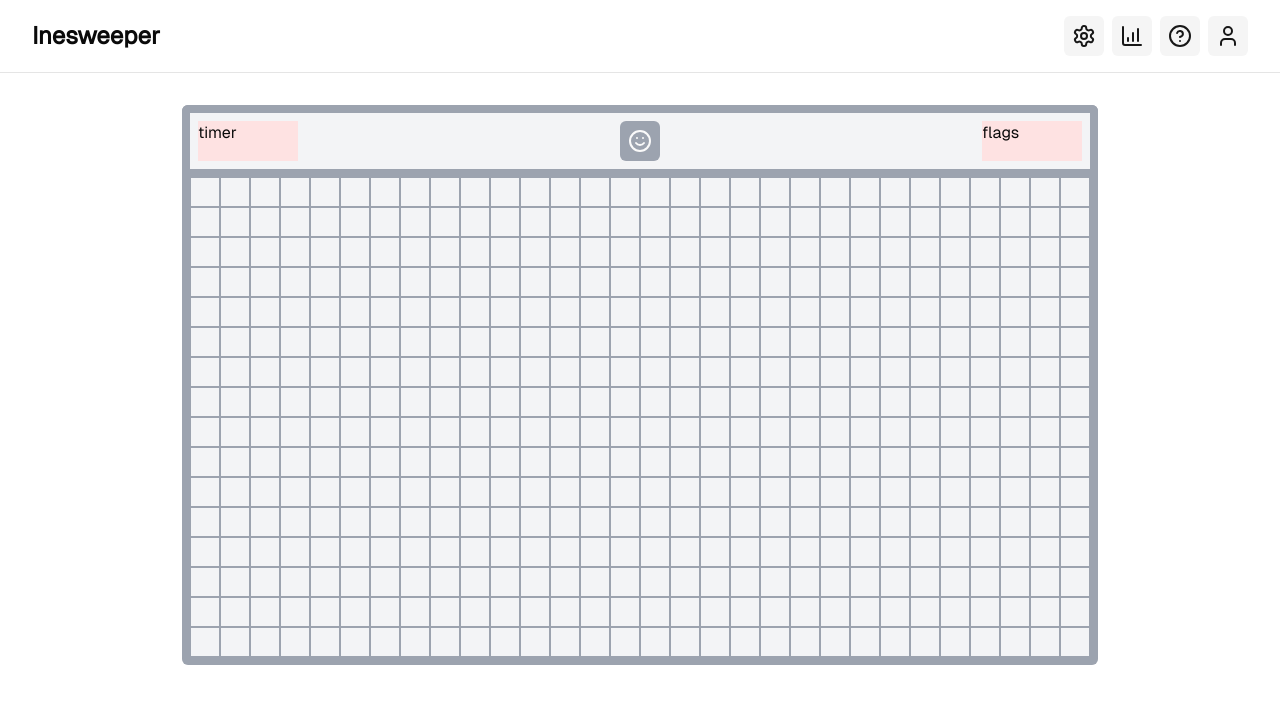
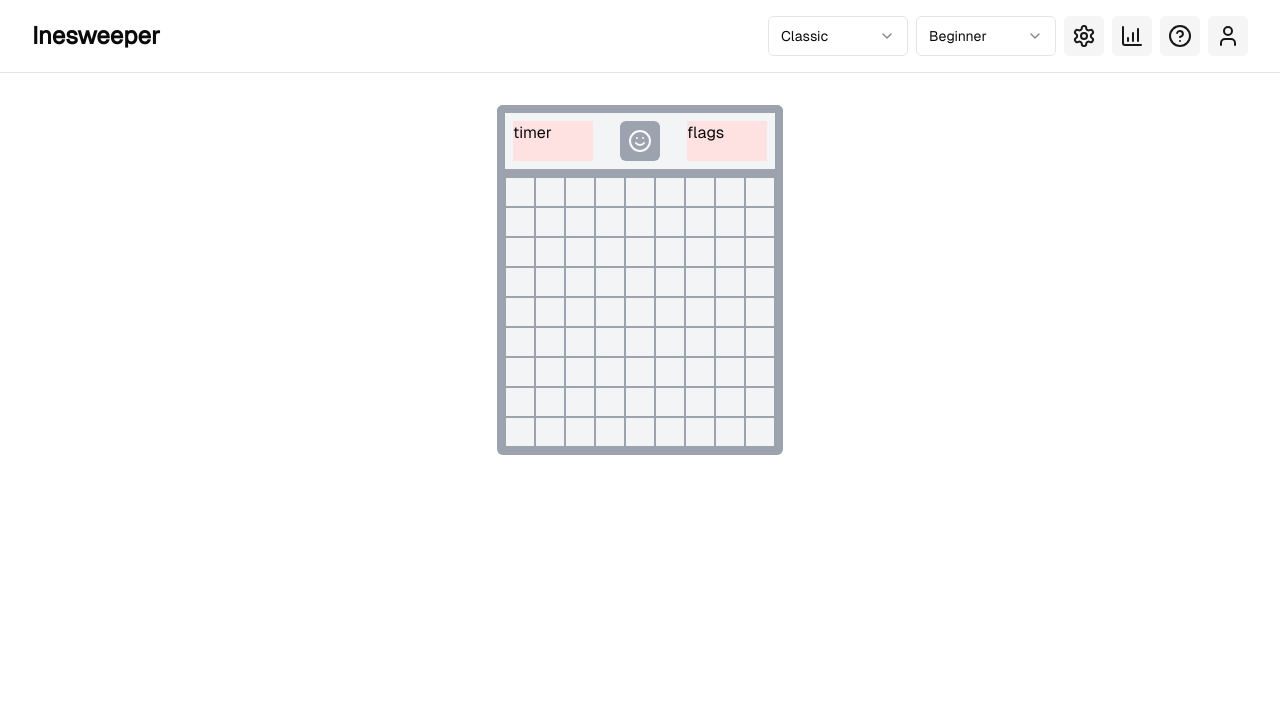
Before and after one commit to osutaiko/inesweeper, a React (Vite) app: page / in a window 1280 px wide. Shown: the top 704 px of the page. Built offline with nearby package versions, Linux system fonts and the light colour scheme.

Commit message:
fix: Liar mode logic fix & restructure of cell type

```diff
--- a/package.json
+++ b/package.json
@@ -41,6 +41,7 @@
   "dependencies": {
     "@heroicons/react": "2.1.5",
     "@radix-ui/react-scroll-area": "^1.2.2",
+    "@radix-ui/react-select": "^2.1.4",
     "@radix-ui/react-slot": "^1.1.1",
     "class-variance-authority": "^0.7.1",
     "clsx": "^2.1.1",
--- a/src/components/Layout.tsx
+++ b/src/components/Layout.tsx
@@ -1,14 +1,47 @@
-import { Outlet, Link } from "react-router-dom";
+import { useState } from "react";
+import GameBoard from "./GameBoard";
 
 import { Button } from "./ui/button";
+import {
+  Select,
+  SelectContent,
+  SelectItem,
+  SelectTrigger,
+  SelectValue,
+} from "@/components/ui/select";
 import { ChartColumnIncreasing, CircleHelp, Settings, User } from "lucide-react";
+import { DifficultyName, VariantName } from "@/lib/types";
 
 const Layout = () => {
+  const [variant, setVariant] = useState<VariantName>("classic");
+  const [difficulty, setDifficulty] = useState<DifficultyName>("beg");
+
   return (
     <div className="flex flex-col items-center min-h-screen select-none">
       <header className="flex flex-row w-full px-4 gap-6 md:px-8 py-4 justify-between items-center border-b">
         <h2>Inesweeper</h2>
         <div className="flex flex-row gap-2">
+          <Select value={variant} onValueChange={(value) => setVariant(value)}>
+            <SelectTrigger className="w-[140px]">
+              <SelectValue placeholder="Variant" />
+            </SelectTrigger>
+            <SelectContent>
+              <SelectItem value="classic">Classic</SelectItem>
+              <SelectItem value="multimines">Multimines</SelectItem>
+              <SelectItem value="liar">Liar</SelectItem>
+              <SelectItem value="omega">Omega</SelectItem>
+            </SelectContent>
+          </Select>
+          <Select value={difficulty} onValueChange={(value) => setDifficulty(value)}>
+            <SelectTrigger className="w-[140px]">
+              <SelectValue placeholder="Difficulty" />
+            </SelectTrigger>
+            <SelectContent>
+              <SelectItem value="beg">Beginner</SelectItem>
+              <SelectItem value="int">Intermediate</SelectItem>
+              <SelectItem value="exp">Expert</SelectItem>
+            </SelectContent>
+          </Select>
           <Button variant="secondary" size="icon">
             <Settings />
           </Button>
@@ -23,8 +56,12 @@
           </Button>
         </div>
       </header>
-      <main className="flex flex-col w-full px-4 md:px-8 py-8 items-center overflow-x-auto">
-        <Outlet />
+      <main className="flex flex-col items-center w-full h-[calc(100vh-74px)] px-4 md:px-8 py-6 md:py-8 overflow-y-auto">
+        <GameBoard
+          variant={variant}
+          difficulty={difficulty}
+          cellWidth={30}
+        />
       </main>
     </div>
   );
--- /dev/null
+++ b/src/components/ui/select.tsx
@@ -0,0 +1,158 @@
+import * as React from "react"
+import * as SelectPrimitive from "@radix-ui/react-select"
+import { Check, ChevronDown, ChevronUp } from "lucide-react"
+
+import { cn } from "@/lib/utils"
+
+const Select = SelectPrimitive.Root
+
+const SelectGroup = SelectPrimitive.Group
+
+const SelectValue = SelectPrimitive.Value
+
+const SelectTrigger = React.forwardRef<
+  React.ElementRef<typeof SelectPrimitive.Trigger>,
+  React.ComponentPropsWithoutRef<typeof SelectPrimitive.Trigger>
+>(({ className, children, ...props }, ref) => (
+  <SelectPrimitive.Trigger
+    ref={ref}
+    className={cn(
+      "flex h-10 w-full items-center justify-between rounded-md border border-input bg-background px-3 py-2 text-sm ring-offset-background placeholder:text-muted-foreground focus:outline-none focus:ring-2 focus:ring-ring focus:ring-offset-2 disabled:cursor-not-allowed disabled:opacity-50 [&>span]:line-clamp-1",
+      className
+    )}
+    {...props}
+  >
+    {children}
+    <SelectPrimitive.Icon asChild>
+      <ChevronDown className="h-4 w-4 opacity-50" />
+    </SelectPrimitive.Icon>
+  </SelectPrimitive.Trigger>
+))
+SelectTrigger.displayName = SelectPrimitive.Trigger.displayName
+
+const SelectScrollUpButton = React.forwardRef<
+  React.ElementRef<typeof SelectPrimitive.ScrollUpButton>,
+  React.ComponentPropsWithoutRef<typeof SelectPrimitive.ScrollUpButton>
+>(({ className, ...props }, ref) => (
+  <SelectPrimitive.ScrollUpButton
+    ref={ref}
+    className={cn(
+      "flex cursor-default items-center justify-center py-1",
+      className
+    )}
+    {...props}
+  >
+    <ChevronUp className="h-4 w-4" />
+  </SelectPrimitive.ScrollUpButton>
+))
+SelectScrollUpButton.displayName = SelectPrimitive.ScrollUpButton.displayName
+
+const SelectScrollDownButton = React.forwardRef<
+  React.ElementRef<typeof SelectPrimitive.ScrollDownButton>,
+  React.ComponentPropsWithoutRef<typeof SelectPrimitive.ScrollDownButton>
+>(({ className, ...props }, ref) => (
+  <SelectPrimitive.ScrollDownButton
+    ref={ref}
+    className={cn(
+      "flex cursor-default items-center justify-center py-1",
+      className
+    )}
+    {...props}
+  >
+    <ChevronDown className="h-4 w-4" />
+  </SelectPrimitive.ScrollDownButton>
+))
+SelectScrollDownButton.displayName =
+  SelectPrimitive.ScrollDownButton.displayName
+
+const SelectContent = React.forwardRef<
+  React.ElementRef<typeof SelectPrimitive.Content>,
+  React.ComponentPropsWithoutRef<typeof SelectPrimitive.Content>
+>(({ className, children, position = "popper", ...props }, ref) => (
+  <SelectPrimitive.Portal>
+    <SelectPrimitive.Content
+      ref={ref}
+      className={cn(
+        "relative z-50 max-h-96 min-w-[8rem] overflow-hidden rounded-md border bg-popover text-popover-foreground shadow-md data-[state=open]:animate-in data-[state=closed]:animate-out data-[state=closed]:fade-out-0 data-[state=open]:fade-in-0 data-[state=closed]:zoom-out-95 data-[state=open]:zoom-in-95 data-[side=bottom]:slide-in-from-top-2 data-[side=left]:slide-in-from-right-2 data-[side=right]:slide-in-from-left-2 data-[side=top]:slide-in-from-bottom-2",
+        position === "popper" &&
+          "data-[side=bottom]:translate-y-1 data-[side=left]:-translate-x-1 data-[side=right]:translate-x-1 data-[side=top]:-translate-y-1",
+        className
+      )}
+      position={position}
+      {...props}
+    >
+      <SelectScrollUpButton />
+      <SelectPrimitive.Viewport
+        className={cn(
+          "p-1",
+          position === "popper" &&
+            "h-[var(--radix-select-trigger-height)] w-full min-w-[var(--radix-select-trigger-width)]"
+        )}
+      >
+        {children}
+      </SelectPrimitive.Viewport>
+      <SelectScrollDownButton />
+    </SelectPrimitive.Content>
+  </SelectPrimitive.Portal>
+))
+SelectContent.displayName = SelectPrimitive.Content.displayName
+
+const SelectLabel = React.forwardRef<
+  React.ElementRef<typeof SelectPrimitive.Label>,
+  React.ComponentPropsWithoutRef<typeof SelectPrimitive.Label>
+>(({ className, ...props }, ref) => (
+  <SelectPrimitive.Label
+    ref={ref}
+    className={cn("py-1.5 pl-8 pr-2 text-sm font-semibold", className)}
+    {...props}
+  />
+))
+SelectLabel.displayName = SelectPrimitive.Label.displayName
+
+const SelectItem = React.forwardRef<
+  React.ElementRef<typeof SelectPrimitive.Item>,
+  React.ComponentPropsWithoutRef<typeof SelectPrimitive.Item>
+>(({ className, children, ...props }, ref) => (
+  <SelectPrimitive.Item
+    ref={ref}
+    className={cn(
+      "relative flex w-full cursor-default select-none items-center rounded-sm py-1.5 pl-8 pr-2 text-sm outline-none focus:bg-accent focus:text-accent-foreground data-[disabled]:pointer-events-none data-[disabled]:opacity-50",
+      className
+    )}
+    {...props}
+  >
+    <span className="absolute left-2 flex h-3.5 w-3.5 items-center justify-center">
+      <SelectPrimitive.ItemIndicator>
+        <Check className="h-4 w-4" />
+      </SelectPrimitive.ItemIndicator>
+    </span>
+
+    <SelectPrimitive.ItemText>{children}</SelectPrimitive.ItemText>
+  </SelectPrimitive.Item>
+))
+SelectItem.displayName = SelectPrimitive.Item.displayName
+
+const SelectSeparator = React.forwardRef<
+  React.ElementRef<typeof SelectPrimitive.Separator>,
+  React.ComponentPropsWithoutRef<typeof SelectPrimitive.Separator>
+>(({ className, ...props }, ref) => (
+  <SelectPrimitive.Separator
+    ref={ref}
+    className={cn("-mx-1 my-1 h-px bg-muted", className)}
+    {...props}
+  />
+))
+SelectSeparator.displayName = SelectPrimitive.Separator.displayName
+
+export {
+  Select,
+  SelectGroup,
+  SelectValue,
+  SelectTrigger,
+  SelectContent,
+  SelectLabel,
+  SelectItem,
+  SelectSeparator,
+  SelectScrollUpButton,
+  SelectScrollDownButton,
+}
--- a/src/lib/minesweeper.ts
+++ b/src/lib/minesweeper.ts
@@ -1,25 +1,25 @@
-import { Board, BoardConfig, BoardConfigLibrary, Cell, DifficultyName, VariantName } from "./types";
+import { Board, BoardConfig, BoardConfigLibrary } from "./types";
 
 export const boardConfigLibrary: BoardConfigLibrary = {
   "classic": {
-    "beg": { width: 9, height: 9, mineTileCount: 10, posMineCount: 10, negMineCount: 0, maxMinesPerCell: 1 },
-    "int": { width: 16, height: 16, mineTileCount: 40, posMineCount: 40, negMineCount: 0, maxMinesPerCell: 1 },
-    "exp": { width: 30, height: 16, mineTileCount: 99, posMineCount: 99, negMineCount: 0, maxMinesPerCell: 1 },
+    "beg": { width: 9, height: 9, mineTileCount: 10, posMineCount: 10, negMineCount: 0, maxMinesPerCell: 1, lie: false },
+    "int": { width: 16, height: 16, mineTileCount: 40, posMineCount: 40, negMineCount: 0, maxMinesPerCell: 1, lie: false },
+    "exp": { width: 30, height: 16, mineTileCount: 99, posMineCount: 99, negMineCount: 0, maxMinesPerCell: 1, lie: false },
   },
   "multimines": {
-    "beg": { width: 9, height: 9, mineTileCount: 10, posMineCount: Infinity, negMineCount: 0, maxMinesPerCell: 4 },
-    "int": { width: 16, height: 16, mineTileCount: 40, posMineCount: Infinity, negMineCount: 0, maxMinesPerCell: 4 },
-    "exp": { width: 30, height: 16, mineTileCount: 99, posMineCount: Infinity, negMineCount: 0, maxMinesPerCell: 4 },
+    "beg": { width: 9, height: 9, mineTileCount: 10, posMineCount: Infinity, negMineCount: 0, maxMinesPerCell: 4, lie: false },
+    "int": { width: 16, height: 16, mineTileCount: 40, posMineCount: Infinity, negMineCount: 0, maxMinesPerCell: 4, lie: false },
+    "exp": { width: 30, height: 16, mineTileCount: 99, posMineCount: Infinity, negMineCount: 0, maxMinesPerCell: 4, lie: false },
   },
   "liar": {
-    "beg": { width: 9, height: 9, mineTileCount: 10, posMineCount: 10, negMineCount: 0, maxMinesPerCell: 1 },
-    "int": { width: 16, height: 16, mineTileCount: 40, posMineCount: 40, negMineCount: 0, maxMinesPerCell: 1 },
-    "exp": { width: 30, height: 16, mineTileCount: 99, posMineCount: 99, negMineCount: 0, maxMinesPerCell: 1 },
+    "beg": { width: 9, height: 9, mineTileCount: 10, posMineCount: 10, negMineCount: 0, maxMinesPerCell: 1, lie: true },
+    "int": { width: 16, height: 16, mineTileCount: 40, posMineCount: 40, negMineCount: 0, maxMinesPerCell: 1, lie: true },
+    "exp": { width: 30, height: 16, mineTileCount: 99, posMineCount: 99, negMineCount: 0, maxMinesPerCell: 1, lie: true },
   },
   "omega": {
-    "beg": { width: 9, height: 9, mineTileCount: 10, posMineCount: 5, negMineCount: 5, maxMinesPerCell: 1 },
-    "int": { width: 16, height: 16, mineTileCount: 36, posMineCount: 18, negMineCount: 18, maxMinesPerCell: 1 },
-    "exp": { width: 30, height: 16, mineTileCount: 90, posMineCount: 45, negMineCount: 45, maxMinesPerCell: 1 },
+    "beg": { width: 9, height: 9, mineTileCount: 10, posMineCount: 5, negMineCount: 5, maxMinesPerCell: 1, lie: false },
+    "int": { width: 16, height: 16, mineTileCount: 36, posMineCount: 18, negMineCount: 18, maxMinesPerCell: 1, lie: false },
+    "exp": { width: 30, height: 16, mineTileCount: 90, posMineCount: 45, negMineCount: 45, maxMinesPerCell: 1, lie: false },
   },
 };
 
@@ -102,6 +102,10 @@
     }
   }
 
+  if (config.lie && cellNumber !== null) {
+    cellNumber = Math.random() < 0.5 ? cellNumber - 1 : cellNumber + 1;
+  }
+
   return cellNumber;
 };
 
@@ -109,9 +113,9 @@
   const cell = board[row][col];
   if (cell.state.type !== "hidden") return;
 
-  cell.state = { type: "revealed" };
+  const cellNumber = getCellNumber(board, row, col, config);
 
-  const cellNumber = getCellNumber(board, row, col, config);
+  cell.state = { type: "revealed", num: cellNumber };
 
   if (cellNumber === null) {
     for (let dx = -1; dx <= 1; dx++) {
--- a/src/lib/types.ts
+++ b/src/lib/types.ts
@@ -8,6 +8,7 @@
   mineTileCount: number;
   posMineCount: number;
   negMineCount: number;
+  lie: boolean;
 };
 
 export type BoardConfigLibrary = {
@@ -18,7 +19,7 @@
 
 export type CellState =
   | { type: "hidden" }
-  | { type: "revealed" }
+  | { type: "revealed"; num: number | null; }
   | { type: "flagged"; flagNum: number; };
 
 export type Cell = {
--- a/src/main.tsx
+++ b/src/main.tsx
@@ -1,28 +1,8 @@
-import React from "react";
 import ReactDOM from "react-dom/client";
-import {
-  createBrowserRouter,
-  RouterProvider,
-} from "react-router-dom";
 import "./index.css";
 
 import Layout from "./components/Layout";
-import Home from "./routes/Home";
-
-const router = createBrowserRouter([
-  {
-    element: <Layout />,
-    children: [
-      {
-        path: "/",
-        element: <Home />,
-      },
-    ],
-  },
-]);
 
 ReactDOM.createRoot(document.getElementById("root")!).render(
-  <React.StrictMode>
-    <RouterProvider router={router} />
-  </React.StrictMode>,
+  <Layout />
 );
--- a/src/routes/Home.tsx
+++ /dev/null
@@ -1,16 +0,0 @@
-import { GameBoard } from "@/components/GameBoard";
-import { ScrollArea } from "@radix-ui/react-scroll-area";
-
-export const Home = () => {
-  return (
-    <>
-      <GameBoard
-        variant={"multimines"}
-        difficulty={"exp"}
-        cellWidth={30}
-      />
-    </>
-  );
-};
-
-export default Home;
```
Also changed, not shown: src/components/GameBoard.tsx (+13 -9 lines), 1 other file (tests, documents, lock files or other folders).
